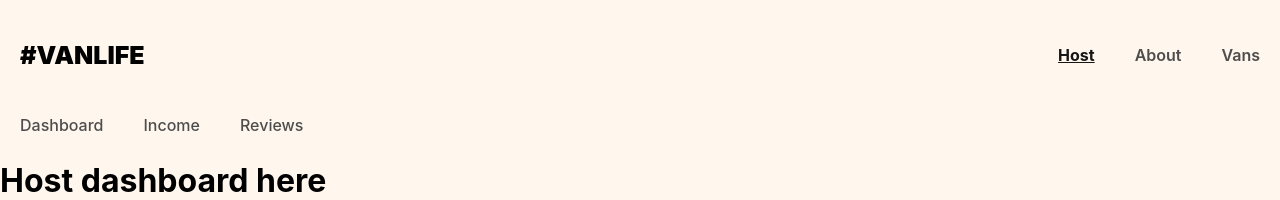
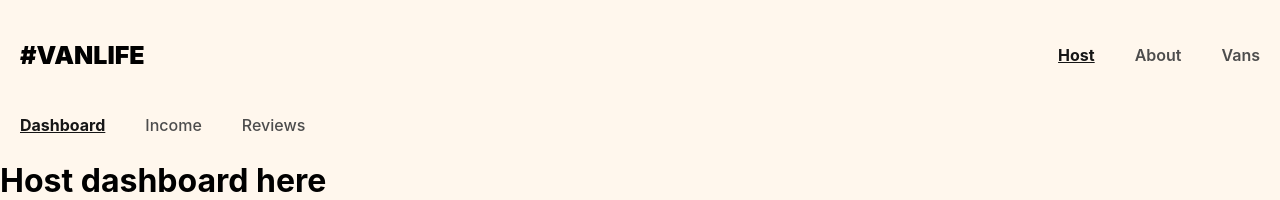
Before and after one commit to BlueElyas/react-router-6-project, a React (Vite) app: page /host in a window 1280 px wide. Shown: the top 200 px of the page. Built offline with nearby package versions, Linux system fonts and the light colour scheme; what miragejs would draw is missing.

Commit message:
add styling and navlink in the hostlayout and add styles

```diff
--- a/src/Components/HostLayout.jsx
+++ b/src/Components/HostLayout.jsx
@@ -1,16 +1,41 @@
-import React from "react";
-import { Outlet, Link } from "react-router-dom";
-import Header from "./Header";
+import React from "react"
+import { NavLink, Outlet } from "react-router-dom"
 
 export default function HostLayout() {
-    return(
+
+    const activeStyles = {
+        fontWeight: "bold",
+        textDecoration: "underline",
+        color: "#161616"
+    }
+
+    return (
         <>
             <nav className="host-nav">
-                <Link to="/host">Dashboard</Link>
-                <Link to="/host/income">Income</Link>
-                <Link to="/host/reviews">Reviews</Link>
+                <NavLink
+                    to="/host"
+                    end
+                    style={({ isActive }) => isActive ? activeStyles : null}
+                >
+                    Dashboard
+                </NavLink>
+
+                <NavLink
+                    to="/host/income"
+                    style={({ isActive }) => isActive ? activeStyles : null}
+                >
+                    Income
+                </NavLink>
+
+                <NavLink
+                    to="/host/reviews"
+                    style={({ isActive }) => isActive ? activeStyles : null}
+                >
+                    Reviews
+                </NavLink>
+
             </nav>
-            <Outlet/>
+            <Outlet />
         </>
     )
 }
```
